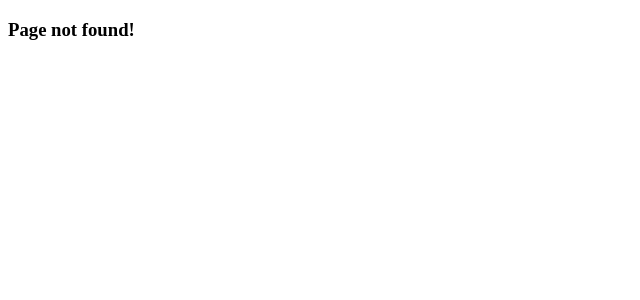
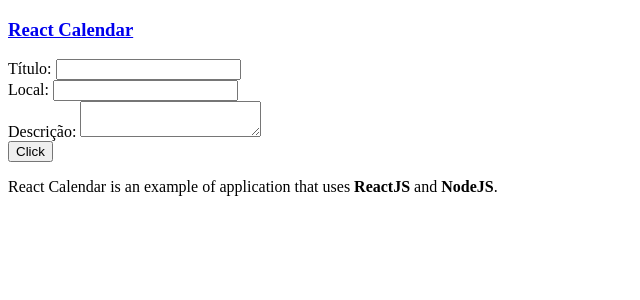
Before and after one commit to rodolphorosa/ReactCalendar, a React app: page /create in a window 1280 px wide. Before the commit this address had no page. Shown: the top 300 px of the page, without its empty margins (0-640 px from the left). Built offline with nearby package versions, Linux system fonts and the light colour scheme; the HTML template or start-up script is replaced by a standard one.

Commit message:
Criação da funcionalidade de adição de evento, adição de header e footer

```diff
--- a/package.json
+++ b/package.json
@@ -41,6 +41,7 @@
   "dependencies": {
     "axios": "^0.16.1",
     "body-parser": "^1.17.1",
+    "css-loader": "^0.28.1",
     "ejs": "^2.5.6",
     "express": "^4.15.2",
     "mongoose": "^4.9.8",
--- a/src/components/App.jsx
+++ b/src/components/App.jsx
@@ -1,15 +1,48 @@
+import { Switch, Route, Link } from "react-router-dom";
 import React, { Component } from "react";
-import { Switch, Route } from "react-router-dom";
+
 import Home from "./Home";
-import NoMatch from "./NoMatch";
-import EventPage from "./Event";
+import EventPage from "./EventPage";
+import EventCreate from "./EventCreate";
+
+const Header = () => (
+  <header>
+    <Link to="/">
+      <h3>React Calendar</h3>
+    </Link>
+  </header>
+);
+
+const Footer = () => (
+  <footer>
+    <p>
+      React Calendar is an example of application
+      that uses <strong>ReactJS</strong> and <strong>NodeJS</strong>.
+    </p>
+  </footer>
+);
+
+const PageNotFound = () => (
+  <div>
+    <h1>404</h1>
+    <h3>Page not found!</h3>
+    <Link to="/">
+      <p>Voltar para página principal.</p>
+    </Link>
+  </div>
+);
 
 const App = () => (
-  <Switch>
-    <Route exact={true} path="/" component={Home}/>
-    <Route path="/event/:id" component={EventPage} />
-    <Route component={NoMatch}/>
-  </Switch>
+  <div>
+    <Header />
+    <Switch>
+      <Route exact path="/" component={ Home }/>
+      <Route exact path="/event/:id" component={ EventPage } />
+      <Route exact path="/create" component={ EventCreate } />
+      <Route component={ PageNotFound } />
+    </Switch>
+    <Footer />
+  </div>
 );
 
 export default App;
--- /dev/null
+++ b/src/components/EventCreate.jsx
@@ -0,0 +1,71 @@
+import React, { Component } from "react";
+import axios from "axios";
+
+class EventCreate extends Component {
+  constructor(props) {
+    super(props);
+
+    this.state = {
+      title: "",
+      description: "",
+      local: "",
+      start: "",
+      end: ""
+    }
+
+    this.onChange = this.onChange.bind(this);
+    this.onSubmit = this.onSubmit.bind(this);
+  }
+
+  onChange(event) {
+    let state = {};
+    state[event.target.name] = event.target.value;
+    this.setState(state);
+  }
+
+  onSubmit(event) {
+    event.preventDefault();
+    axios.post("/api/event", {
+      title: this.state.title,
+      local: this.state.local,
+      description: this.state.description,
+      start: new Date("2017/05/11T15:47"),
+      end: new Date("2017/05/11T16:30")
+    })
+    .then(function(response) {
+      console.log("Event succesfully saved!");
+    })
+    .catch(function(error){
+      console.log("An error occured!");
+    });
+  }
+
+  foo(event) {
+    console.log(event.target.value);
+  }
+
+  render() {
+    return(
+      <form onSubmit={ this.onSubmit }>
+        <div>
+          <label htmlFor="title">Título: </label>
+          <input type="text" name="title" required
+            value={ this.state.title } onChange={ this.onChange }/>
+        </div>
+        <div>
+          <label htmlFor="local">Local: </label>
+          <input type="text" name="local" required
+            value={ this.state.local } onChange={ this.onChange }/>
+        </div>
+        <div>
+          <label htmlFor="description">Descrição: </label>
+          <textarea name="description" required
+            value={ this.state.description } onChange={ this.onChange }/>
+        </div>
+        <button type="submit">Click</button>
+      </form>
+    );
+  }
+}
+
+export default EventCreate;
--- a/webpack.config.js
+++ b/webpack.config.js
@@ -19,6 +19,6 @@ module.exports = {
   },
 
   resolve: {
-    extensions: [".js", ".jsx"]
+    extensions: [".js", ".jsx", ".css"]
   }
 }
```
Also changed, not shown: src/components/About.jsx (deleted, +0 -11 lines), src/routes.js (+13 -1 lines), src/server.js (+0 -15 lines), src/components/EventPage.jsx (renamed from src/components/Event.jsx), src/main.js (line endings or trailing spaces), src/public/bundle/main.bundle.js, src/views/index.ejs.
